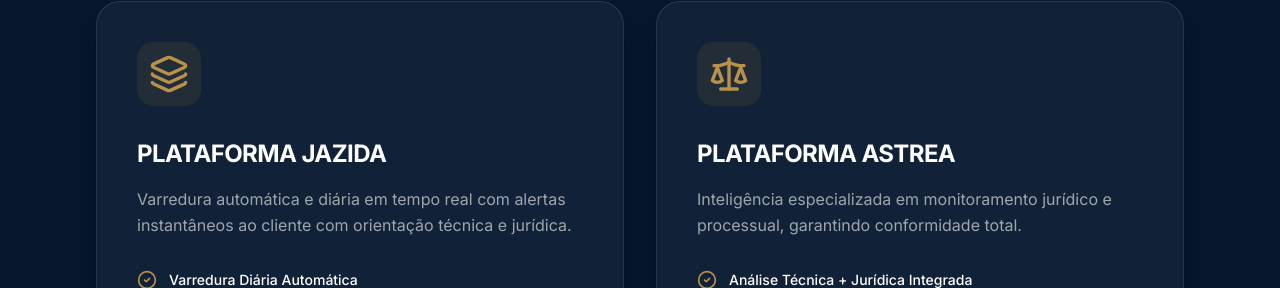
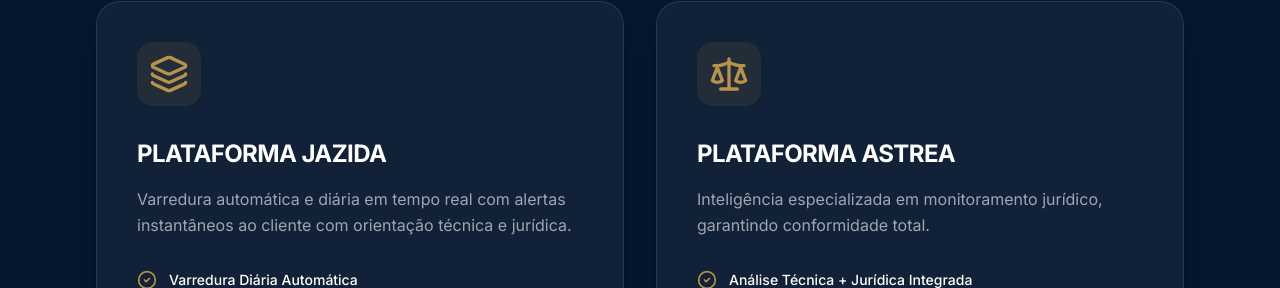
Before and after one commit to coderaGab/safemining, a React (Vite) app: page / in a window 1280 px wide. Shown: the part 3919-4207 px from the top of the page. Built offline with nearby package versions, Linux system fonts and the light colour scheme; a web font is replaced by a local one.

Commit message:
fix: corrige layout do card ASTREA

```diff
--- a/src/App.tsx
+++ b/src/App.tsx
@@ -546,7 +546,7 @@ const Technology = () => {
 </a>
             <h3 className="text-2xl font-bold mb-4 uppercase tracking-tight">Plataforma ASTREA</h3>
             <p className="text-white/60 mb-8 leading-relaxed">
-              Inteligência especializada em monitoramento jurídico e processual, garantindo conformidade total.
+              Inteligência especializada em monitoramento jurídico, garantindo conformidade total.
             </p>
             <ul className="space-y-4">
               <li className="flex items-center space-x-3 text-sm font-medium">
```
